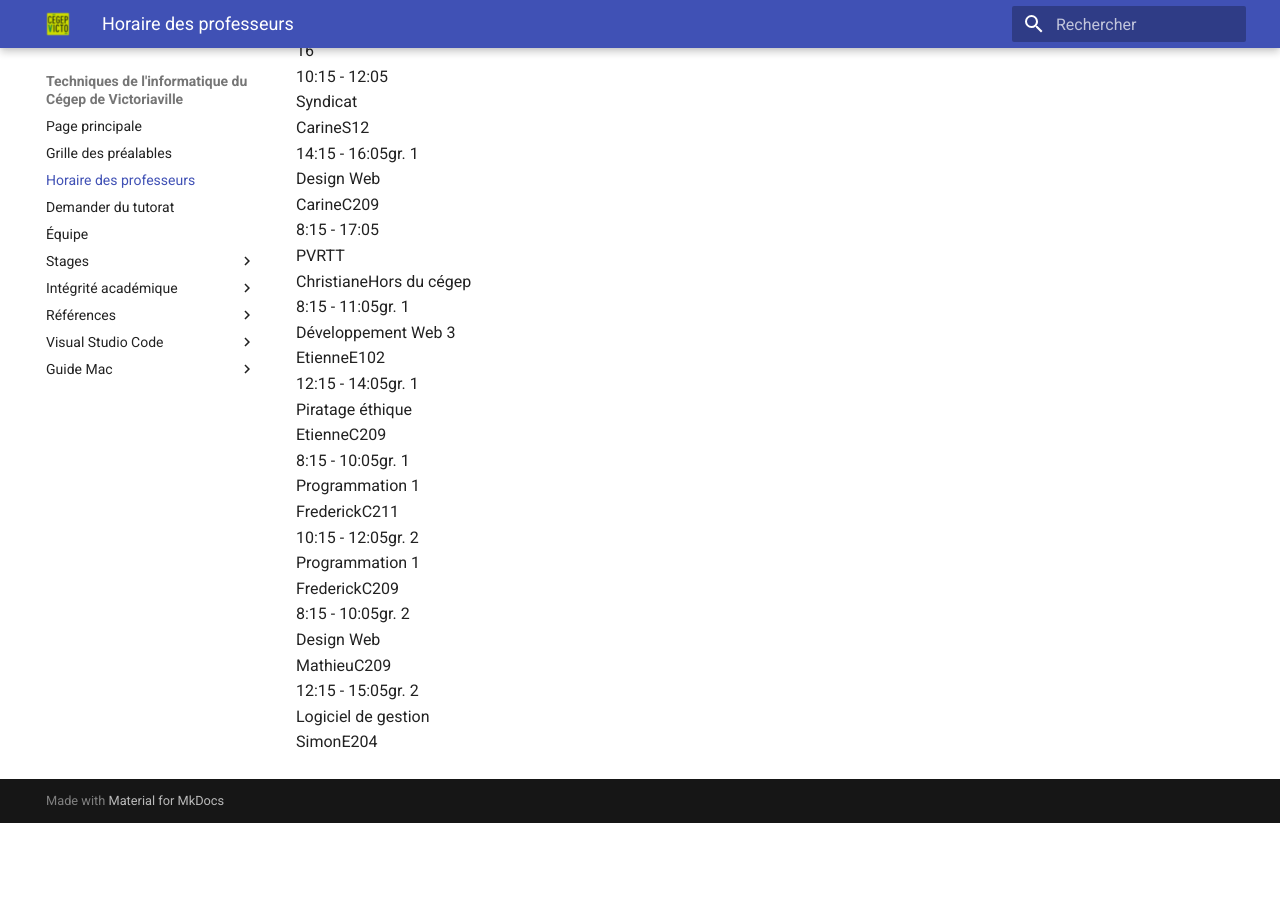
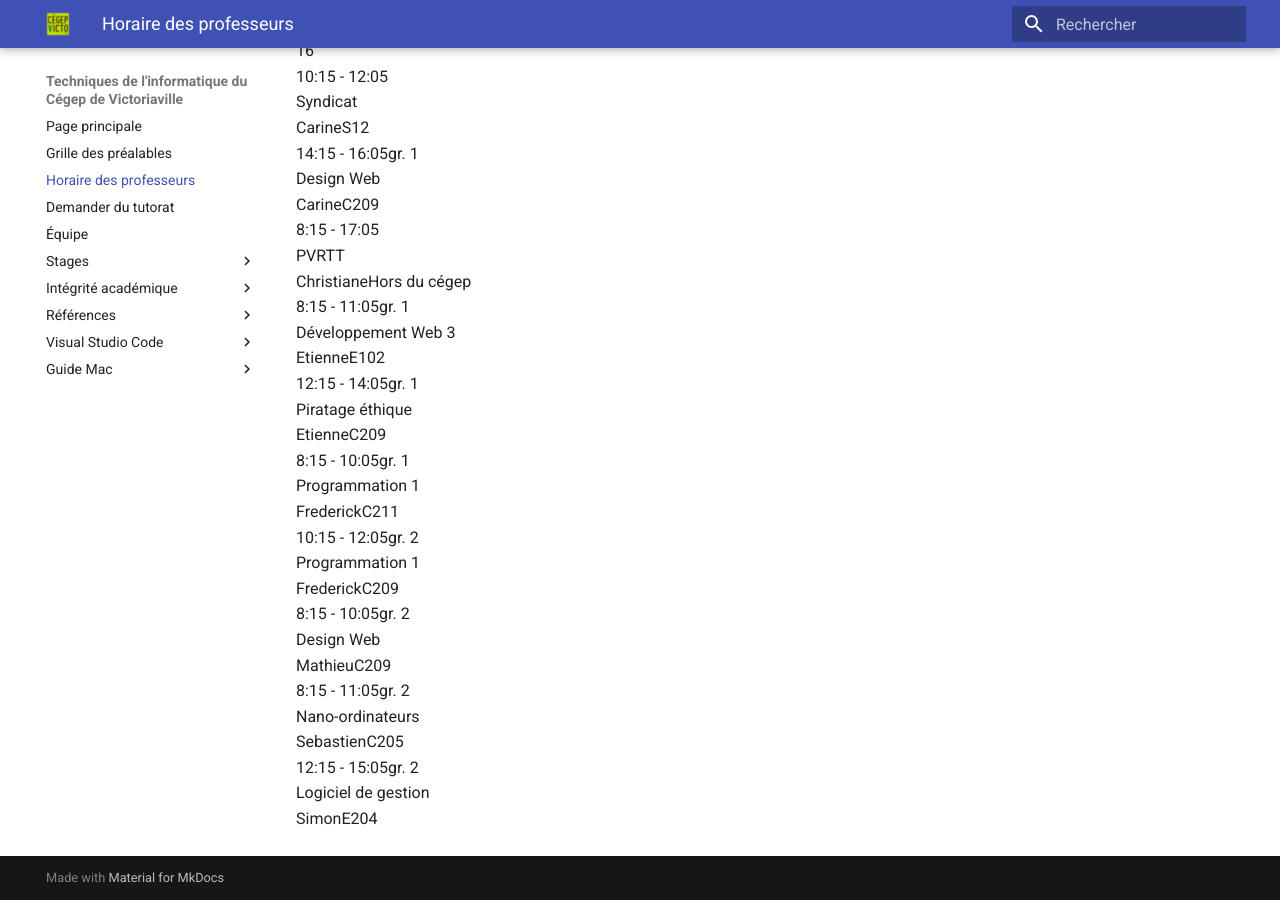
Before and after one commit to cegepvictoetienne/techinfo, an MkDocs documentation site: the page built from wiki/horaire.md, in a window 1280 px wide and 900 px high, scrolled down 5644 px. Built offline with MkDocs 1.6.1 and Material for MkDocs 9.7.7, drawn with Linux system fonts in a browser that asks for light colours; before the commit the page ends 6467 px from its top, so only the background shows below that.

Commit message:
Changement horaire Sébastien

```diff
--- a/mkdocs.yml
+++ b/mkdocs.yml
@@ -49,7 +49,7 @@ nav:
   - 'Références':
       - 'Abréviations': 'abreviations.md'
       - 'Traductions': 'traductions.md'
-      - 'Rafrachir les compétences': 'rafraichissement.md'
+      - 'Rafraîchir les compétences': 'rafraichissement.md'
   - 'Visual Studio Code':
       - 'Extensions': 'vscode/extensions.md'
   - 'Guide Mac':
--- a/wiki/horaire.md
+++ b/wiki/horaire.md
@@ -371,6 +371,12 @@
                     <span class="cal-class-title">Design Web</span>
                     <div class="cal-class-lign"><span class="cal-class-professor">Mathieu</span><span class="cal-class-location">C209</span></div>
                 </div>
+            </div><div class="cal-class Sebastien" style="grid-column: 1 / span 3; grid-row: 11;">
+                <div class="cal-info">
+                    <div class="cal-class-lign-haut"><span class="cal-class-time">8:15 - 11:05</span><span class="cal-class-group">gr. 2</span></div>
+                    <span class="cal-class-title">Nano-ordinateurs</span>
+                    <div class="cal-class-lign"><span class="cal-class-professor">Sebastien</span><span class="cal-class-location">C205</span></div>
+                </div>
             </div><div class="cal-class Simon" style="grid-column: 5 / span 3; grid-row: 12;">
                 <div class="cal-info">
                     <div class="cal-class-lign-haut"><span class="cal-class-time">12:15 - 15:05</span><span class="cal-class-group">gr. 2</span></div>
```
Also changed, not shown: 1 other file.
